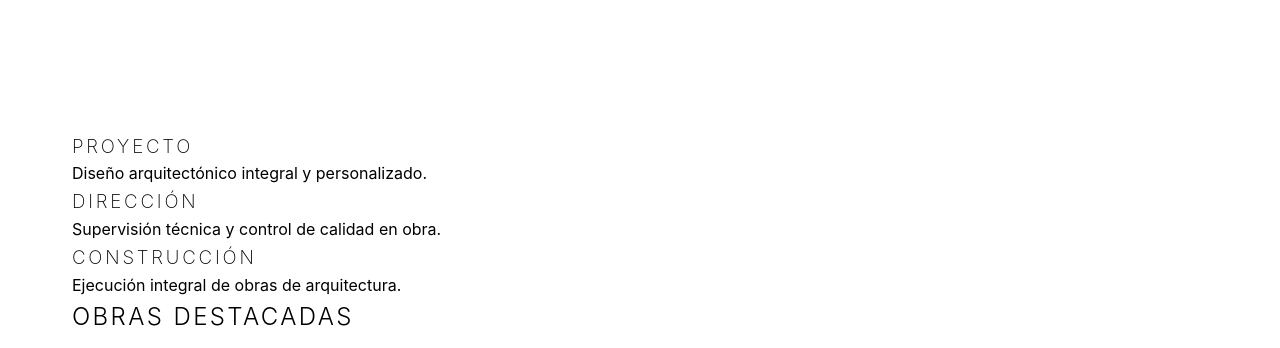
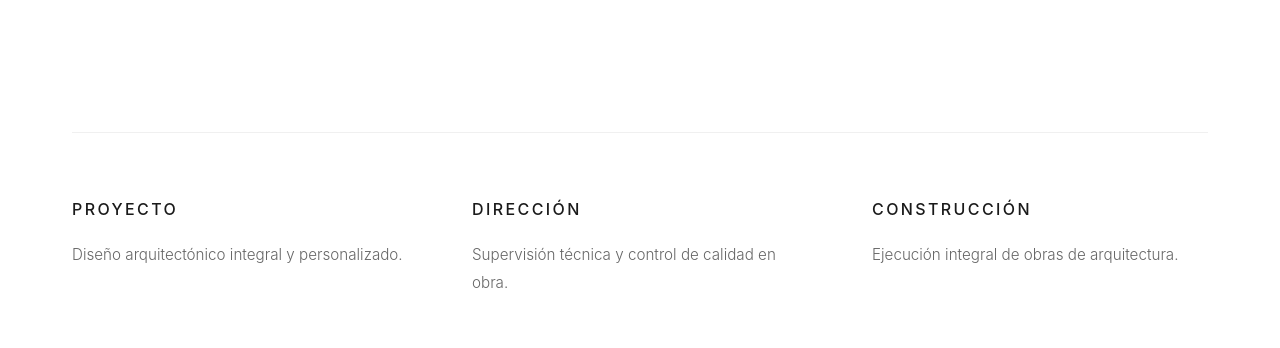
Before and after one commit to Agustin918/portfolio-a7, a React (Vite) app: page / in a window 1280 px wide. Shown: the part 1120-1468 px from the top of the page. Built offline with nearby package versions, Linux system fonts and the light colour scheme.

Commit message:
Fix layout de servicios y link de contacto

```diff
--- a/src/pages/Home.css
+++ b/src/pages/Home.css
@@ -111,10 +111,44 @@
     color: var(--text-secondary);
 }
 
+/* Services Grid Section */
+.home-services {
+    margin-bottom: 10rem;
+    padding-top: 4rem;
+    border-top: 1px solid #f0f0f0;
+}
+
+.services-grid {
+    display: grid;
+    grid-template-columns: repeat(3, 1fr);
+    gap: 4rem;
+}
+
+.service-item h3 {
+    font-size: 1rem;
+    font-weight: 500;
+    margin-bottom: 1.2rem;
+    letter-spacing: 0.15em;
+    color: #1a1a1a;
+}
+
+.service-item p {
+    font-size: 0.95rem;
+    line-height: 1.8;
+    color: #666;
+    font-weight: 300;
+}
+
+@media (max-width: 1024px) {
+    .services-grid {
+        gap: 2rem;
+    }
+}
+
 @media (max-width: 768px) {
     .services-grid {
         grid-template-columns: 1fr;
-        gap: 3rem;
+        gap: 3.5rem;
     }
 }
 
--- a/src/pages/Home.jsx
+++ b/src/pages/Home.jsx
@@ -112,7 +112,7 @@ const Home = () => {
                     </section>
 
                     <section className="home-contact-cta">
-                        <Link to="/contacto" className="contact-button">
+                        <Link to="/contactanos" className="contact-button">
                             CONTACTANOS
                         </Link>
                     </section>
```
